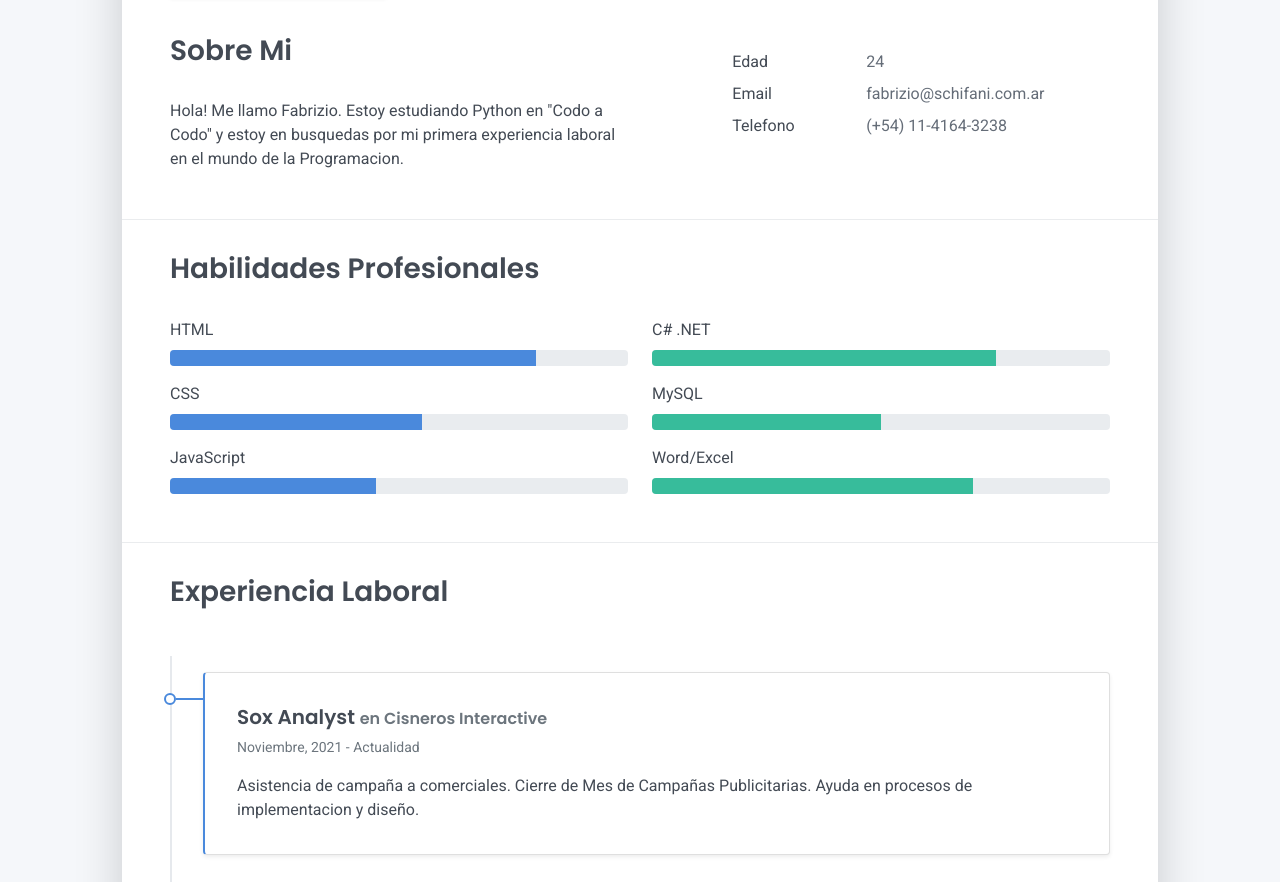
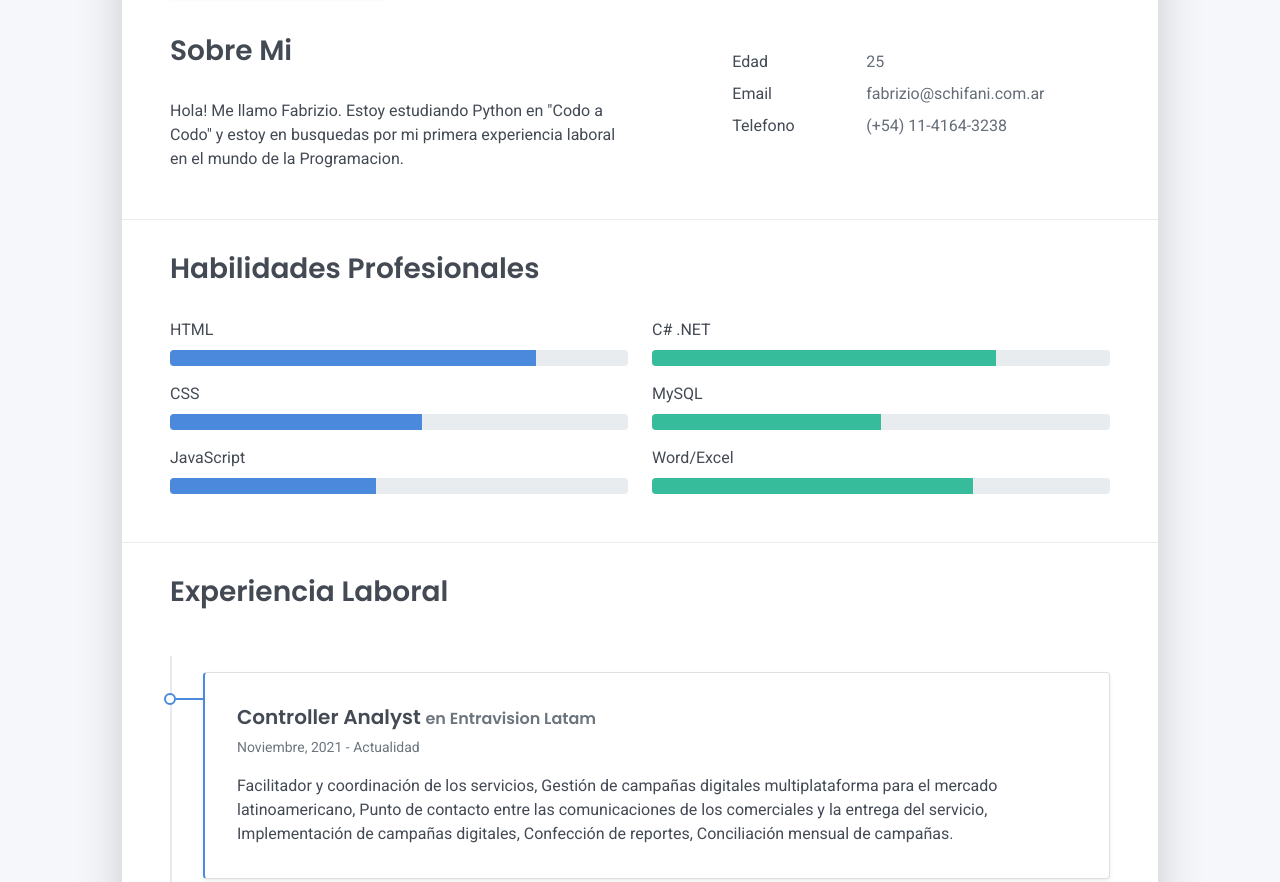
Before and after one commit to ChifaWolf/CV-FSW, a plain HTML site: page index.html in a window 1280 px wide. Shown: the part 351-1233 px from the top of the page. Drawn offline with Linux system fonts and the light colour scheme.

Commit message:
Update index.html

```diff
--- a/index.html
+++ b/index.html
@@ -60,7 +60,7 @@
             <div class="pb-1">Edad</div>
           </div>
           <div class="col-sm-8">
-            <div class="pb-1 text-secondary">24</div>
+            <div class="pb-1 text-secondary">25</div>
           </div>
           <div class="col-sm-4">
             <div class="pb-1">Email</div>
@@ -124,9 +124,9 @@
     <div class="timeline">
        <div class="timeline-card timeline-card-primary card shadow-sm">
         <div class="card-body">
-          <div class="h5 mb-1">Sox Analyst <span class="text-muted h6">en Cisneros Interactive</span></div>
+          <div class="h5 mb-1">Controller Analyst <span class="text-muted h6">en Entravision Latam</span></div>
           <div class="text-muted text-small mb-2">Noviembre, 2021 - Actualidad</div>
-          <div>Asistencia de campaña a comerciales. Cierre de Mes de Campañas Publicitarias. Ayuda en procesos de implementacion y diseño.</div>
+          <div>Facilitador y coordinación de los servicios, Gestión de campañas digitales multiplataforma para el mercado latinoamericano, Punto de contacto entre las comunicaciones de los comerciales y la entrega del servicio, Implementación de campañas digitales, Confección de reportes, Conciliación mensual de campañas.</div>
         </div>
       </div>
       <div class="timeline-card timeline-card-primary card shadow-sm">
```
